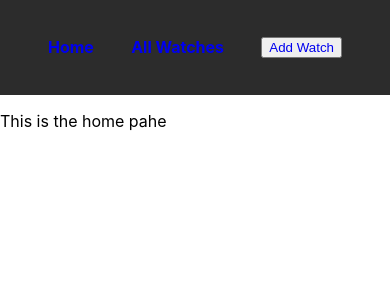
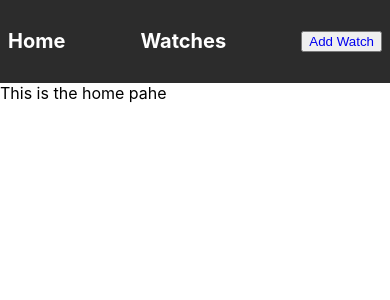
Before and after one commit to toplouie1/Pern-Stack-Ecommerce-Store, a React (Create React App) app in the folder front-end/: page / in a window 390 px wide. Shown: the top 300 px of the page. Built offline with nearby package versions, Linux system fonts and the light colour scheme; no server answers.

Commit message:
added a lil css

```diff
--- a/front-end/src/Components/NavBar.css
+++ b/front-end/src/Components/NavBar.css
@@ -3,6 +3,10 @@ nav {
 	justify-content: space-between;
 	background-color: rgb(44, 44, 44);
 	align-items: center;
-	padding: 1em 3em;
-	margin-bottom: 1em;
+	padding: 0.5em;
 }
+
+nav h4 a {
+	color: white;
+	font-size: 20px;
+}
--- a/front-end/src/Components/NavBar.js
+++ b/front-end/src/Components/NavBar.js
@@ -8,7 +8,7 @@ function NavBar() {
 				<Link to="/">Home</Link>
 			</h4>
 			<h4>
-				<Link to="/watches">All Watches</Link>
+				<Link to="/watches">Watches</Link>
 			</h4>
 			<button>
 				<Link to="/watches/new">Add Watch</Link>
--- a/front-end/src/Components/Watches.css
+++ b/front-end/src/Components/Watches.css
@@ -12,7 +12,6 @@ article {
 	margin: 30px;
 	padding: 30px;
 	border: 1px solid black;
-	display: grid;
 }
 
 h2 {
@@ -21,3 +20,20 @@ h2 {
 a {
 	text-decoration: none;
 }
+.watchBtn {
+	align-items: center;
+	font-size: 20px;
+	width: 20%;
+	margin: auto;
+}
+
+@media only screen and (max-width: 600px) {
+	body {
+		background-color: rgb(255, 255, 255);
+	}
+	.mainWatches {
+		text-align: center;
+		display: grid;
+		grid-template-columns: 1fr;
+	}
+}
--- a/front-end/src/Components/Watches.js
+++ b/front-end/src/Components/Watches.js
@@ -24,7 +24,6 @@ function Watches() {
 			{watches.map((e) => {
 				return (
 					<article key={e.id}>
-						<Link className="watch" to={`/snacks/${e.id}`}>
 						<div>
 							<img className="mainImg" src={e.image} alt={e.name} />
 							<h4>{e.name}</h4>
@@ -33,7 +32,9 @@ function Watches() {
 						<div>
 							<p>- {e.description}</p>
 						</div>
-						</Link>
+						<button className="watchBtn">
+							<Link to={`/snacks/${e.id}`}>View</Link>
+						</button>
 					</article>
 				);
 			})}
```
Lines whose indentation alone changed are shown as unchanged.
